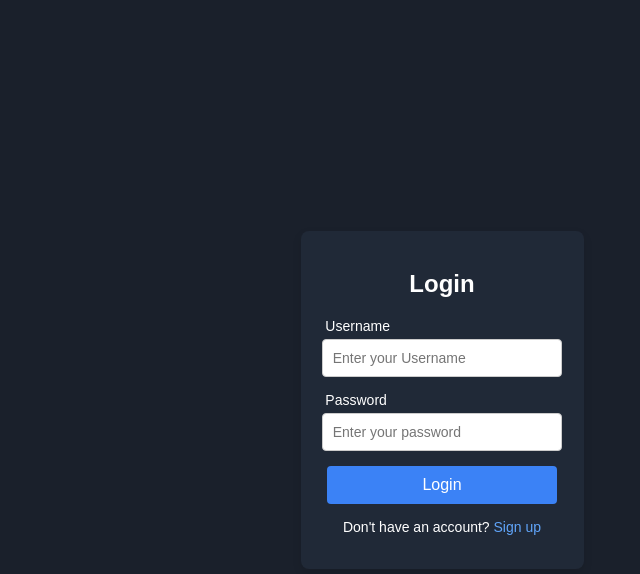
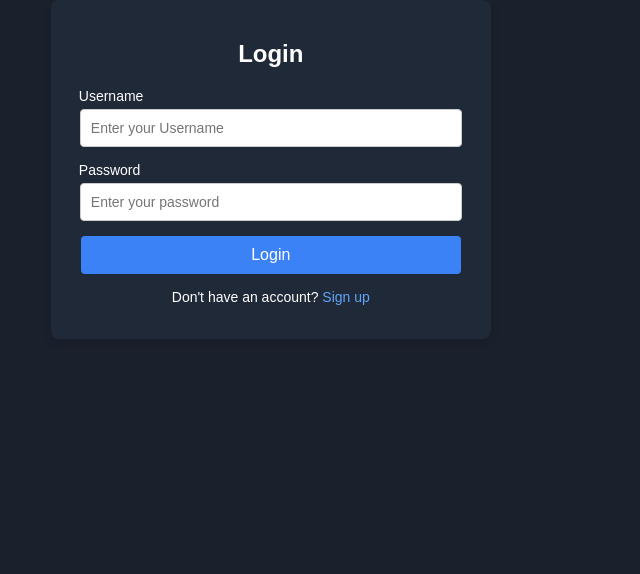
Before and after one commit to AdvancedWeb2024/Villages_Management_System, a React (Create React App) app in the folder react-project/: page /login in a window 1280 px wide. Shown: the top 574 px of the page, without its empty margins (218-858 px from the left). Built offline with nearby package versions, Linux system fonts and the light colour scheme.

Commit message:
solve style problem in routing

```diff
--- a/react-project/public/index.html
+++ b/react-project/public/index.html
@@ -2,42 +2,34 @@
 <html lang="en">
   <head>
     <meta charset="utf-8" />
-    <link rel="icon" href="%PUBLIC_URL%/favicon.ico" />
     <meta name="viewport" content="width=device-width, initial-scale=1" />
     <meta name="theme-color" content="#000000" />
-    <meta
-      name="description"
-      content="Web site created using create-react-app"
-    />
-    <link rel="apple-touch-icon" href="%PUBLIC_URL%/logo192.png" />
-    <!--
-      manifest.json provides metadata used when your web app is installed on a
-      user's mobile device or desktop. See https://developers.google.com/web/fundamentals/web-app-manifest/
-    -->
-    <link rel="manifest" href="%PUBLIC_URL%/manifest.json" />
-    <!--
-      Notice the use of %PUBLIC_URL% in the tags above.
-      It will be replaced with the URL of the `public` folder during the build.
-      Only files inside the `public` folder can be referenced from the HTML.
+    <meta name="description" content="Web site created using create-react-app" />
+    <title>PS App</title>
 
-      Unlike "/favicon.ico" or "favicon.ico", "%PUBLIC_URL%/favicon.ico" will
-      work correctly both with client-side routing and a non-root public URL.
-      Learn how to configure a non-root public URL by running `npm run build`.
-    -->
-    <title>React App</title>
+    <style>
+      /* Inline CSS for global styles */
+      body {
+        display: flex;
+        margin: 0;
+        padding: 0;
+        height: 100vh;
+        font-size: 16px;
+        font-family: "Calibri", sans-serif;
+        background-color: #1A202C;
+      }
+
+      #root {
+        flex: 1;
+        display: flex;
+        flex-direction: column;
+      }
+
+
+    </style>
   </head>
   <body>
     <noscript>You need to enable JavaScript to run this app.</noscript>
     <div id="root"></div>
-    <!--
-      This HTML file is a template.
-      If you open it directly in the browser, you will see an empty page.
-
-      You can add webfonts, meta tags, or analytics to this file.
-      The build step will place the bundled scripts into the <body> tag.
-
-      To begin the development, run `npm start` or `yarn start`.
-      To create a production bundle, use `npm run build` or `yarn build`.
-    -->
   </body>
 </html>
--- a/react-project/src/App.js
+++ b/react-project/src/App.js
@@ -41,11 +41,11 @@
   };
 
   return (
+
     <Router>
-      <div className="app">
         {/* Pass role to Sidebar to conditionally render menu items */}
         {isAuthenticated && <Sidebar role={role} onLogout={handleLogout} />}
-        <div className="content-wrapper">
+        <div className="main">
           <Routes>
             {/* Public Routes */}
             <Route
@@ -89,8 +89,8 @@
             <Route path="/" element={<Navigate to={getDefaultRoute()} />} />
           </Routes>
         </div>
-      </div>
     </Router>
+
   );
 }
 
--- a/react-project/src/styles/main.css
+++ b/react-project/src/styles/main.css
@@ -1,4 +1,13 @@
 
+.app {
+  display: flex;
+  margin: 0;
+  padding: 0;
+  height: 100vh;
+  font-size: 16px;
+  font-family: "Calibri", sans-serif;
+  background-color: #1A202C;
+}
 .sidebar {
     width: 19%;
     min-width: 150px;
```
